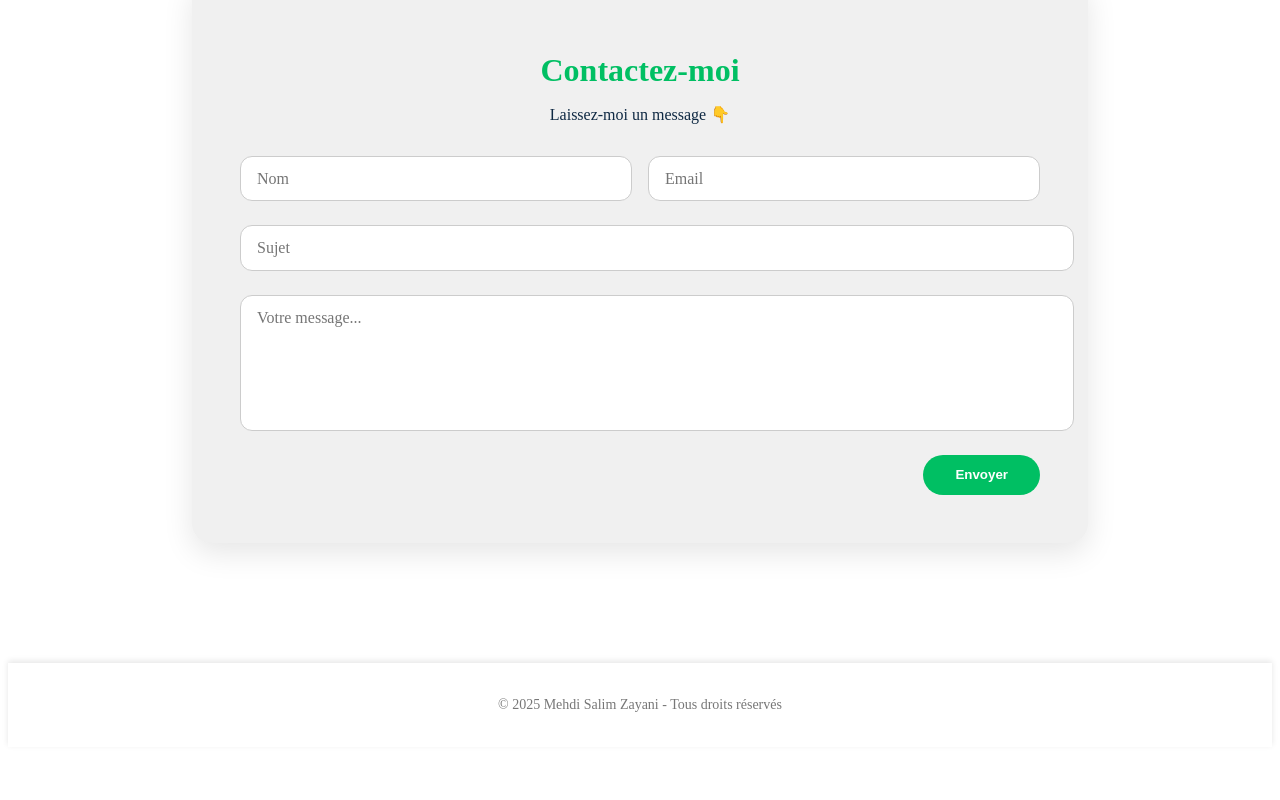
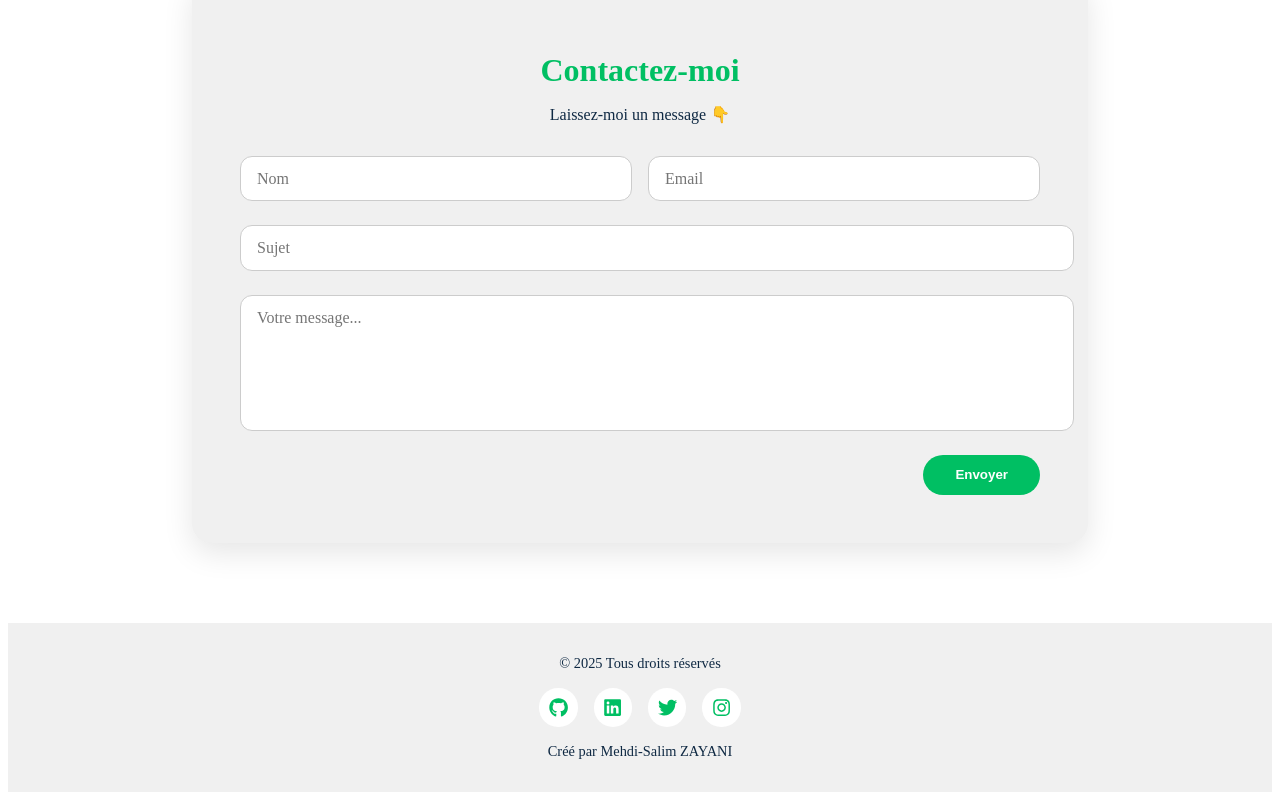
Before and after one commit to medix91/msz-pro, a React (Vite) app: page / in a window 1280 px wide. Shown: the part 2232-3032 px from the top of the page. Before the commit the page ends 2987 px from the top, so only its background shows below. Built offline with nearby package versions, Linux system fonts and the light colour scheme; the HTML template or start-up script is replaced by a standard one.

Commit message:
amelioration du css et du design du footer et ajout des icones

```diff
--- a/src/components/Footer/Footer.css
+++ b/src/components/Footer/Footer.css
@@ -1,9 +1,39 @@
 .footer {
-    text-align: center;
-    padding: 20px;
-    background-color: white;
-    box-shadow: 0 -2px 6px rgba(0, 0, 0, 0.1);
-    font-size: 14px;
-    color: #777;
-    margin-top: 40px;
-  }
+  padding: 2rem 1rem;
+  text-align: center;
+  background-color: #f0f0f0;
+  color: var(--color-text);
+  display: flex;
+  flex-direction: column;
+  gap: 1rem;
+}
+
+.footer-credit,
+.footer-author {
+  margin: 0;
+  font-size: 0.9rem;
+  font-weight: 400;
+}
+
+.footer-socials {
+  display: flex;
+  justify-content: center;
+  gap: 1rem;
+}
+
+.social-icon {
+  background-color: white;
+  color: var(--color-primary);
+  padding: 0.6rem;
+  border-radius: 50%;
+  display: inline-flex;
+  align-items: center;
+  justify-content: center;
+  font-size: 1.2rem;
+  transition: all 0.3s ease;
+}
+
+.social-icon:hover {
+  background-color: #f0f0f0;
+  transform: scale(1.1);
+}
--- a/src/components/Footer/Footer.jsx
+++ b/src/components/Footer/Footer.jsx
@@ -1,10 +1,28 @@
 import React from "react";
 import "./Footer.css";
+import { FaGithub, FaLinkedin, FaTwitter, FaInstagram } from "react-icons/fa";
 
 const Footer = () => {
   return (
     <footer className="footer">
-      <p>© {new Date().getFullYear()} Mehdi Salim Zayani - Tous droits réservés</p>
+      <p className="footer-credit">© {new Date().getFullYear()} Tous droits réservés</p>
+
+      <div className="footer-socials">
+        <a href="https://github.com/" target="_blank" rel="noopener noreferrer" className="social-icon">
+          <FaGithub />
+        </a>
+        <a href="https://linkedin.com/" target="_blank" rel="noopener noreferrer" className="social-icon">
+          <FaLinkedin />
+        </a>
+        <a href="https://twitter.com/" target="_blank" rel="noopener noreferrer" className="social-icon">
+          <FaTwitter />
+        </a>
+        <a href="https://instagram.com/" target="_blank" rel="noopener noreferrer" className="social-icon">
+          <FaInstagram />
+        </a>
+      </div>
+
+      <p className="footer-author">Créé par Mehdi-Salim ZAYANI</p>
     </footer>
   );
 };
```
